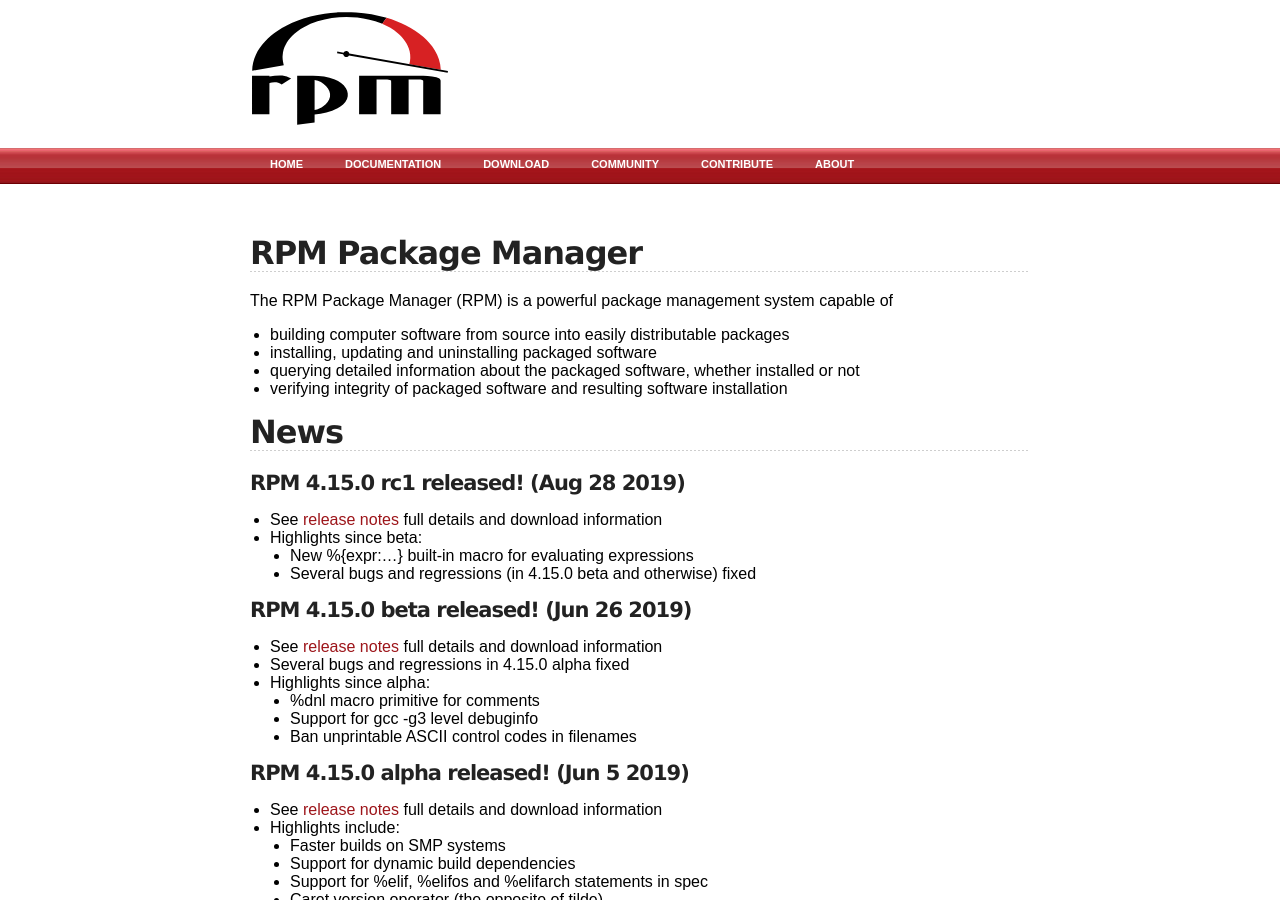
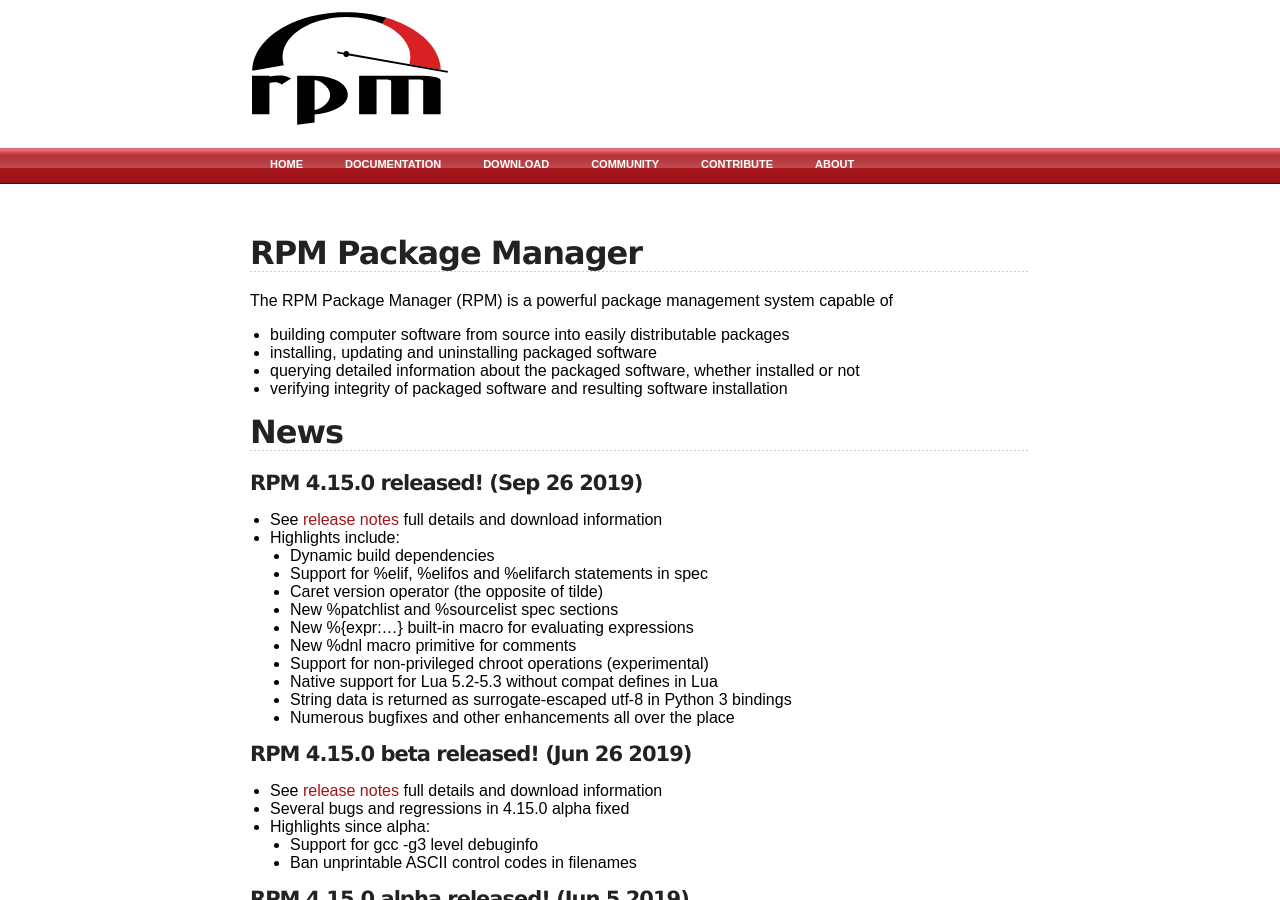
Before and after one commit to rpm-software-management/rpm-web, a Jekyll site: the page built from index.md, in a window 1280 px wide and 900 px high. Built offline with Jekyll 4.4.1, drawn with Linux system fonts in a browser that asks for light colours.

```diff
--- a/index.md
+++ b/index.md
@@ -16,17 +16,24 @@ capable of
 
 ## News
 
-#### RPM 4.15.0 rc1 released! (Aug 28 2019)
+#### RPM 4.15.0 released! (Sep 26 2019)
 * See [release notes](wiki/Releases/4.15.0) full details and download information
-* Highlights since beta:
+* Highlights include:
+  * Dynamic build dependencies
+  * Support for %elif, %elifos and %elifarch statements in spec
+  * Caret version operator (the opposite of tilde)
+  * New %patchlist and %sourcelist spec sections
   * New %{expr:...} built-in macro for evaluating expressions
-  * Several bugs and regressions (in 4.15.0 beta and otherwise) fixed
+  * New %dnl macro primitive for comments
+  * Support for non-privileged chroot operations (experimental)
+  * Native support for Lua 5.2-5.3 without compat defines in Lua
+  * String data is returned as surrogate-escaped utf-8 in Python 3 bindings
+  * Numerous bugfixes and other enhancements all over the place
 
 #### RPM 4.15.0 beta released! (Jun 26 2019)
 * See [release notes](wiki/Releases/4.15.0) full details and download information
 * Several bugs and regressions in 4.15.0 alpha fixed
 * Highlights since alpha:
-  * %dnl macro primitive for comments
   * Support for gcc -g3 level debuginfo
   * Ban unprintable ASCII control codes in filenames
 
```
Also changed, not shown: timeline.md (+14 -0 lines), wiki/Releases/4.15.0.md (+4 -4 lines).
